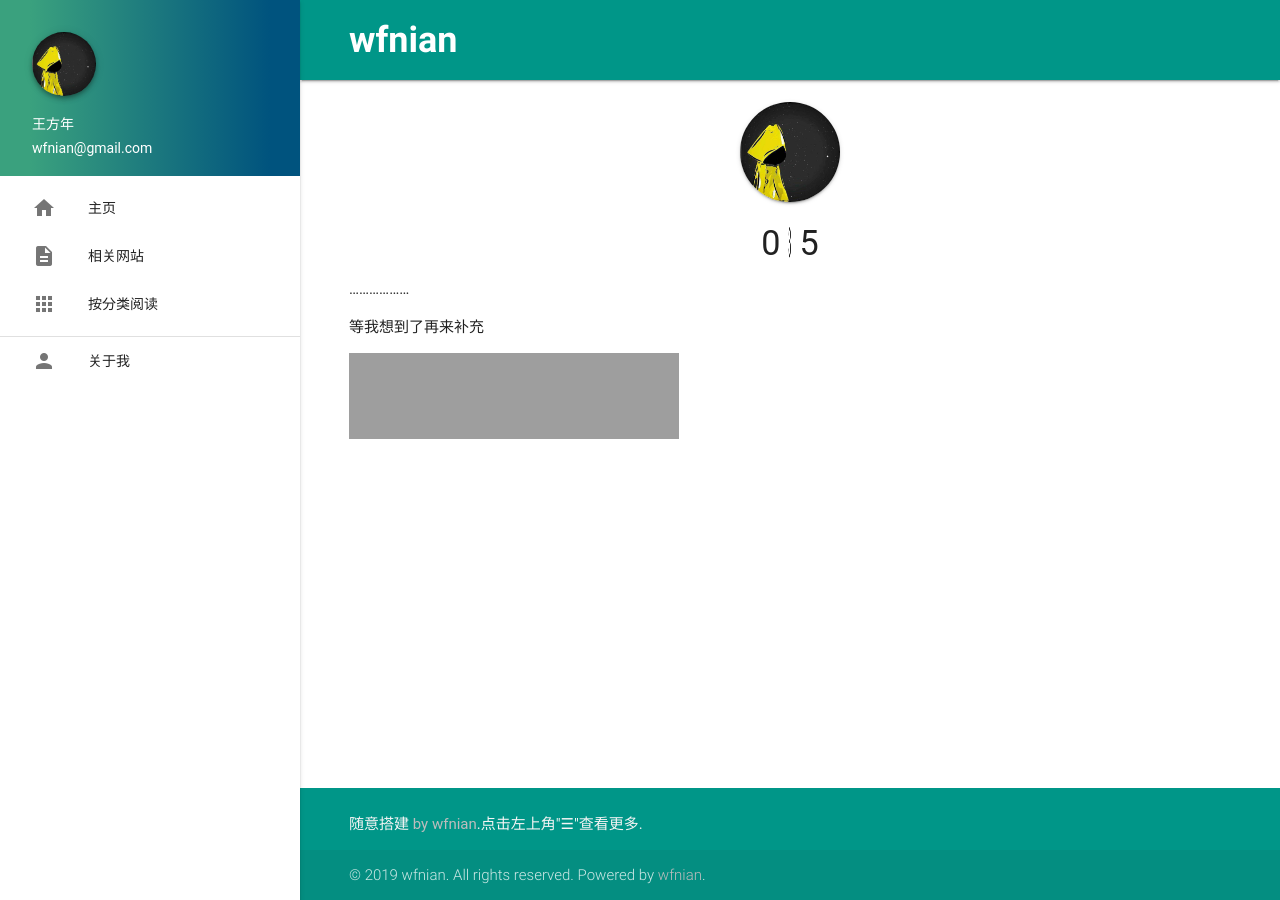
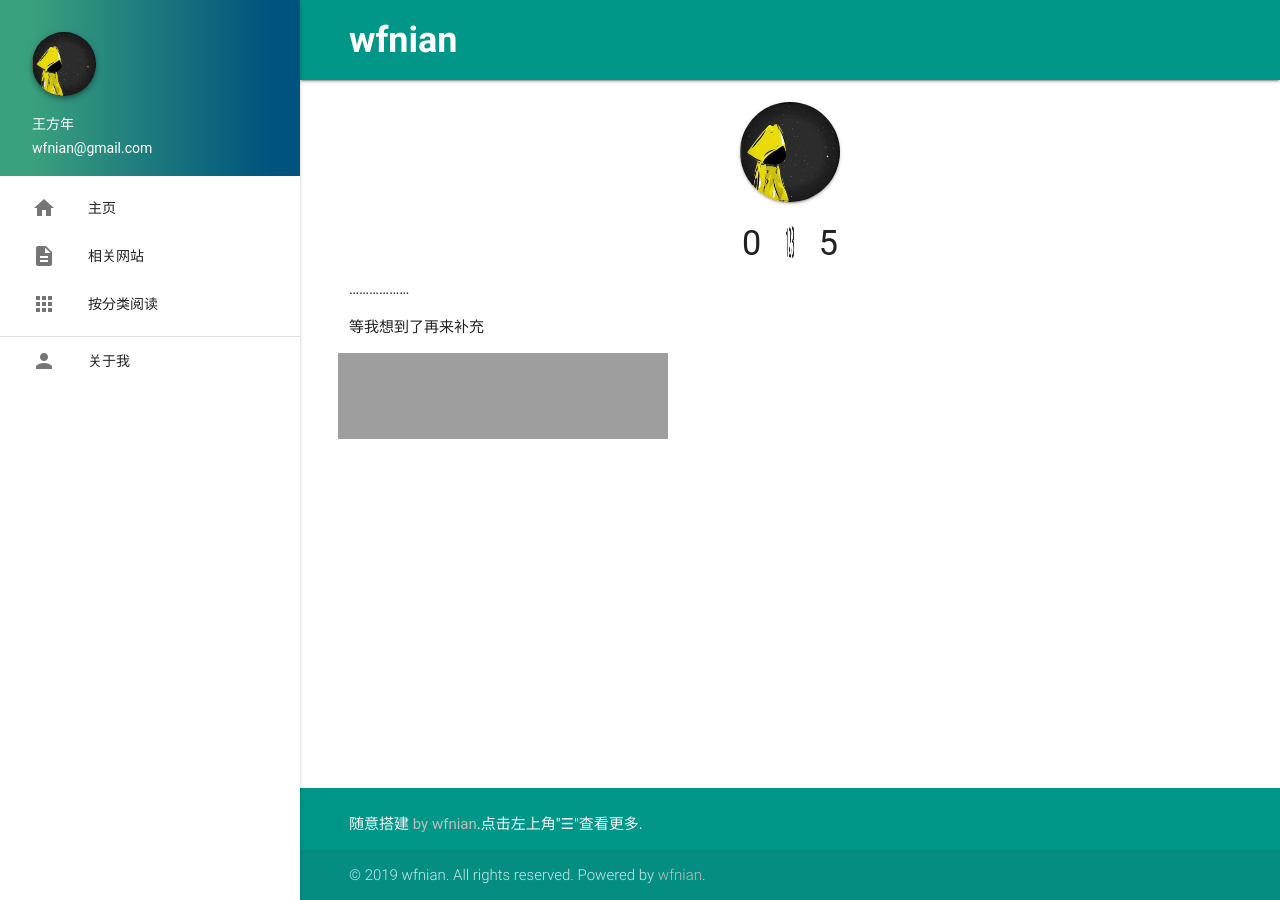
Before and after one commit to wfnian6/blogwfnian.github.io, a Jekyll site: the page built from about.md, in a window 1280 px wide. Built offline with Jekyll 4.4.1, drawn with Linux system fonts in a browser that asks for light colours; nearby versions of some CDN libraries; some web fonts are replaced; comment, search, counter and statistics services are not loaded; grey boxes are pictures that could not be loaded.

Commit message:
Update about.html

```diff
--- a/_includes/about.html
+++ b/_includes/about.html
@@ -4,7 +4,7 @@
         src="{{site.baseurl}}/assets/res/user.png"></a>
   </div>
   <div class="user-intro center-align">
-    <h4 class="hidden">0<span id="js-rotating">1,2,3,4,</span>5</h4>
+    <h4 class="hidden">0<span id="js-rotating">1,12,123,1234,</span>5</h4>
   </div>
   <div class="user-content">
     <p>
@@ -13,7 +13,7 @@
     <p>
       等我想到了再来补充
     </p>
-    <iframe frameborder="no" border="0" marginwidth="0" marginheight="0" width=330 height=86
-      src="//music.163.com/outchain/player?type=2&id=477342444&auto=1&height=66"></iframe>
   </div>
 </div>
+<iframe frameborder="no" border="0" marginwidth="0" marginheight="0" width=330 height=86
+  src="//music.163.com/outchain/player?type=2&id=477342444&auto=1&height=66"></iframe>
```
